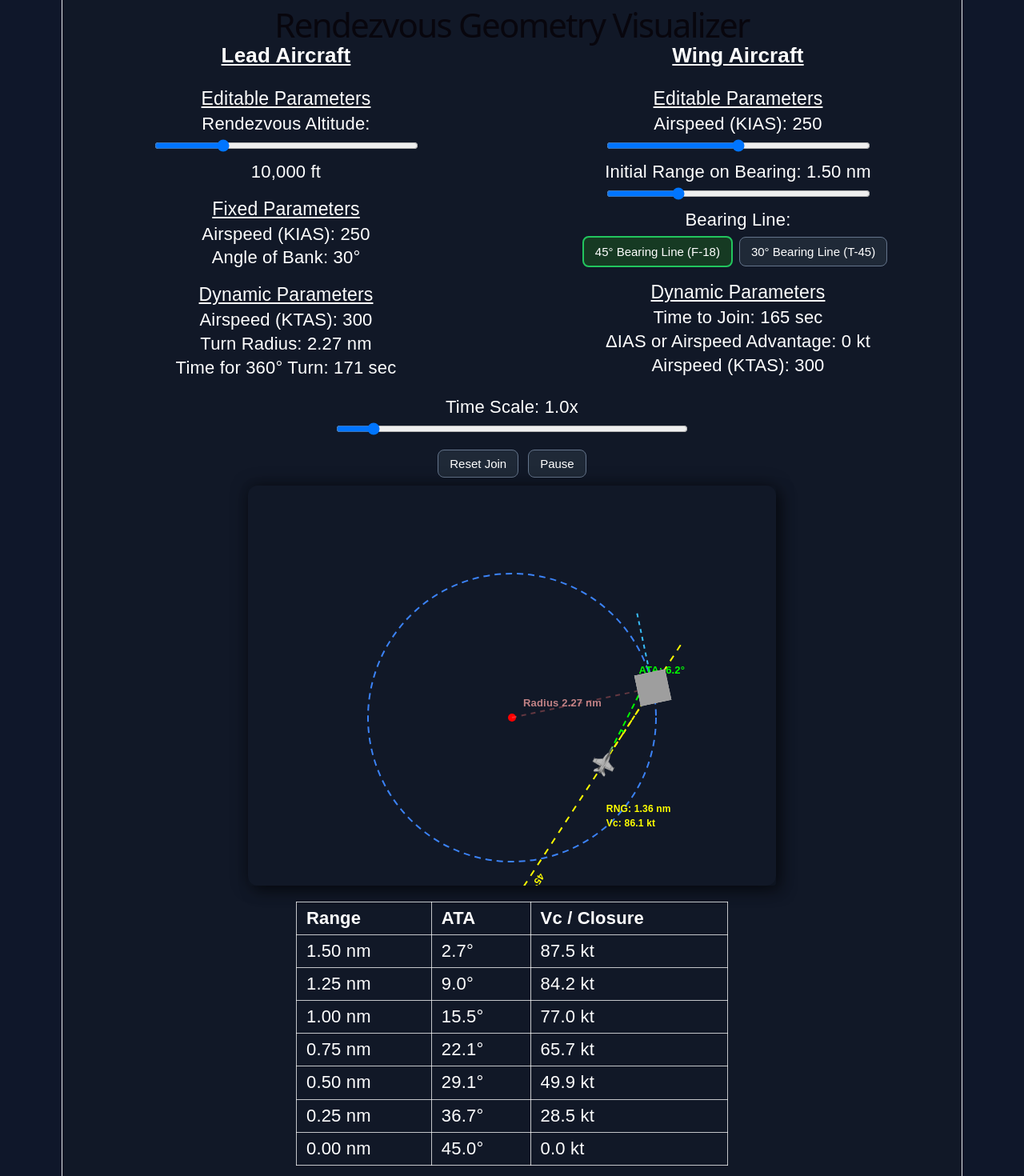
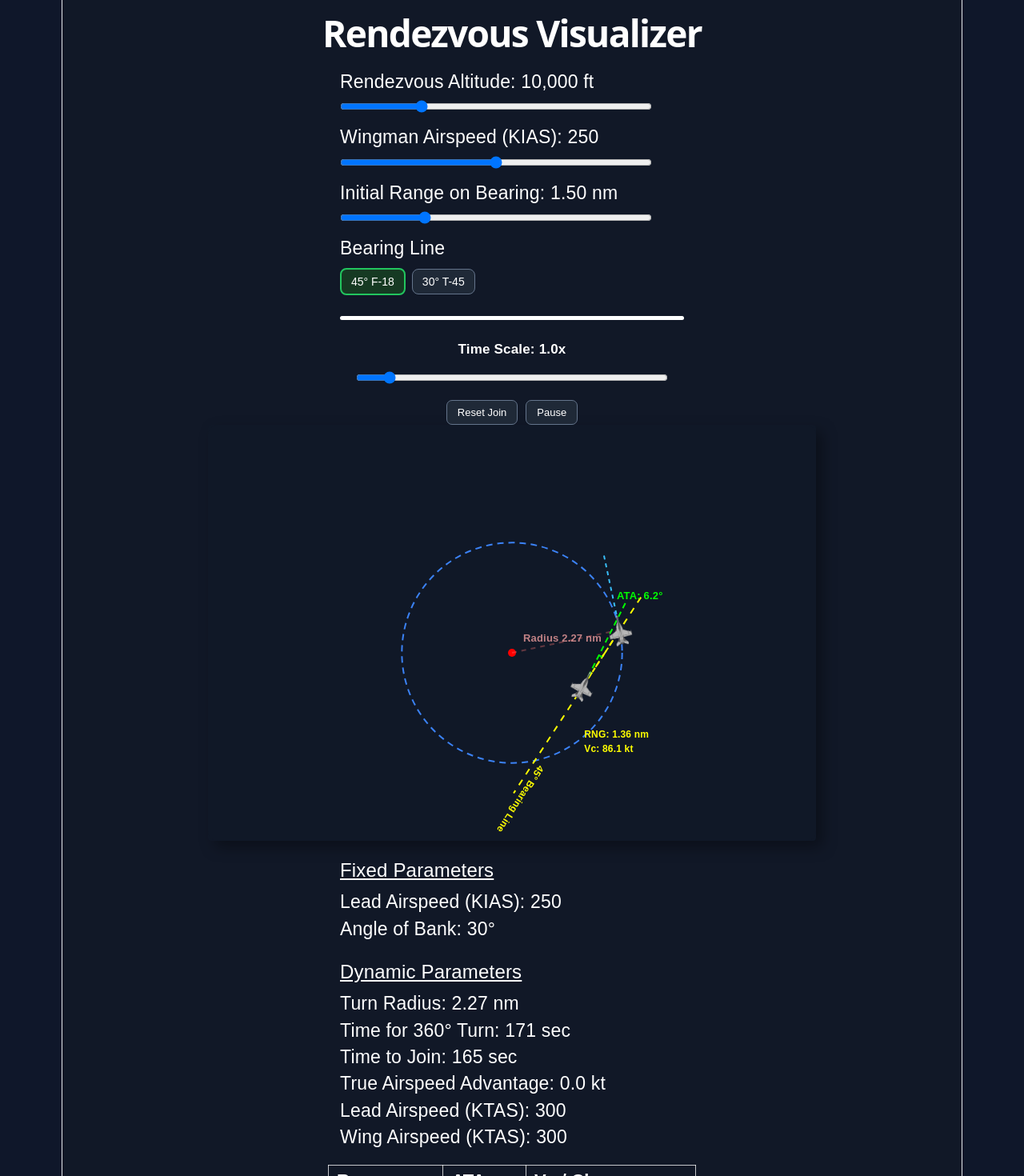
Before and after one commit to rpt20/RendezvousVisualizerTool, a React (Vite) app: page / in a window 1280 px wide. Shown: the top 1470 px of the page at 80% size. Built offline with nearby package versions, Linux system fonts and the light colour scheme; grey boxes are pictures that could not be loaded.

Commit message:
UI fixes

```diff
--- a/src/App.css
+++ b/src/App.css
@@ -21,5 +21,5 @@ body {
 svg {
   background: #111827;
   border-radius: 12px;
-  box-shadow: 0 0 20px rgba(0, 0, 0, 0.5);
+  box-shadow: 0 0 20px rgba(0, 0, 0, 0);
 }
--- a/src/App.tsx
+++ b/src/App.tsx
@@ -1,15 +1,14 @@
 import { useEffect, useMemo, useState } from "react";
 import "./App.css";
+import superHornet from "./assets/super-hornet.png";
 
 type BearingMode = "F-18" | "T-45";
 
 export default function App() {
   const centerX = 330;
-  const centerY = 290;
+  const centerY = 285;
 
   const SPRITE_OFFSET = 90;
-  const BASE_PIXELS_PER_NM = 100;
-
   const leadKIAS = 250;
   const bankAngle = 30;
   const g = 32.174;
@@ -36,23 +35,38 @@ export default function App() {
     return x;
   }
 
+  function clamp(value: number, min: number, max: number) {
+    return Math.max(min, Math.min(max, value));
+  }
+
   function headingFromVector(x: number, y: number) {
     return radToDeg(Math.atan2(y, x));
+  }
+
+  function kiasToKtas(kias: number, altitudeFt: number) {
+    return kias * (1 + (altitudeFt / 1000) * 0.02);
+  }
+
+  function turnRadiusNmFromKtas(ktas: number) {
+    const speedFps = ktas * 1.68781;
+
+    const radiusFt =
+      (speedFps * speedFps) /
+      (g * Math.tan(deg(bankAngle)));
+
+    return radiusFt / 6076.12;
   }
 
   // =========================
   // AIRSPEED / TURN PHYSICS
   // =========================
 
-  const leadKTAS = leadKIAS * (1 + (leadAltitude / 1000) * 0.02);
-  const wingKTAS = wingKIAS * (1 + (leadAltitude / 1000) * 0.02);
+  const leadKTAS = kiasToKtas(leadKIAS, leadAltitude);
+  const wingKTAS = kiasToKtas(wingKIAS, leadAltitude);
 
-  const leadSpeedFps = leadKTAS * 1.68781;
+  const trueAirspeedAdvantage = wingKTAS - leadKTAS;
 
-  const turnRadiusFt =
-    (leadSpeedFps * leadSpeedFps) / (g * Math.tan(deg(bankAngle)));
-
-  const turnRadiusNm = turnRadiusFt / 6076.12;
+  const turnRadiusNm = turnRadiusNmFromKtas(leadKTAS);
 
   const turnRateRadPerHour = leadKTAS / turnRadiusNm;
   const turnRateRadPerSecond = turnRateRadPerHour / 3600;
@@ -60,13 +74,29 @@ export default function App() {
 
   const orbitPeriodSeconds = 360 / turnRateDegPerSecond;
 
-  // Circle continues to shrink / expand as altitude changes.
-  const pixelsPerNm = Math.min(
-    BASE_PIXELS_PER_NM,
-    180 / Math.max(turnRadiusNm, 1)
+  // Smooth display scaling from 0 ft to 40,000 ft.
+  // The real turn radius still drives the math, but the displayed circle
+  // smoothly grows as altitude increases instead of snapping/clamping.
+  const minDisplayRadiusPx = 120;
+  const maxDisplayRadiusPx = 210;
+
+  const radiusAt0FtNm = turnRadiusNmFromKtas(kiasToKtas(leadKIAS, 0));
+  const radiusAt40000FtNm = turnRadiusNmFromKtas(
+    kiasToKtas(leadKIAS, 40000)
   );
 
-  const orbitRadiusPx = turnRadiusNm * pixelsPerNm;
+  const radiusDisplayRatio = clamp(
+    (turnRadiusNm - radiusAt0FtNm) /
+      (radiusAt40000FtNm - radiusAt0FtNm),
+    0,
+    1
+  );
+
+  const orbitRadiusPx =
+    minDisplayRadiusPx +
+    (maxDisplayRadiusPx - minDisplayRadiusPx) * radiusDisplayRatio;
+
+  const pixelsPerNm = orbitRadiusPx / turnRadiusNm;
 
   // =========================
   // LEAD POSITION / HEADING
@@ -110,9 +140,6 @@ export default function App() {
     const wingPostX = xRel;
     const wingPostY = yRel - turnRadiusNm;
 
-    // VRAD:
-    // velocity required to remain fixed on the rotating bearing line
-    // with zero closure.
     const vradX = -wingPostY * turnRateRadPerHour;
     const vradY = wingPostX * turnRateRadPerHour;
     const vradKt = Math.hypot(vradX, vradY);
@@ -229,7 +256,10 @@ export default function App() {
           return r;
         }
 
-        return Math.max(0, r - (geo.closureKt / 3600) * dt * timeScale);
+        return Math.max(
+          0,
+          r - (geo.closureKt / 3600) * dt * timeScale
+        );
       });
     }, 30);
 
@@ -280,7 +310,7 @@ export default function App() {
   const wingY = currentGeo.wingY;
   const wingHeading = currentGeo.wingHeadingScreen;
 
-  //const joined = rangeNm <= 0.01;
+  const joined = rangeNm <= 0.01;
 
   // =========================
   // SVG GEOMETRY
@@ -371,7 +401,6 @@ export default function App() {
   const ataDegreesLabelY =
     wingNoseY + Math.sin(deg(ataLabelOffsetHeading)) * 12;
 
-  // RNG label behind the wingman's right stabilator.
   const rngAftOffset = 58;
   const rngRightOffset = 30;
 
@@ -397,95 +426,98 @@ export default function App() {
     background: "#111827",
     color: "white",
     fontFamily: "Arial, sans-serif",
-    padding: "18px 28px",
+    padding: "18px 18px 42px",
     boxSizing: "border-box",
+    overflowX: "hidden",
   };
 
   const titleStyle: React.CSSProperties = {
     textAlign: "center",
-    fontSize: 42,
-    fontWeight: 400,
-    margin: "0 0 12px 0",
+    fontSize: 46,
+    fontWeight: 800,
+    color: "white",
+    margin: "0 0 22px 0",
+    lineHeight: 1,
+    whiteSpace: "nowrap",
   };
 
-  const topGridStyle: React.CSSProperties = {
-    display: "grid",
-    gridTemplateColumns: "1fr 1fr",
-    gap: 90,
-    maxWidth: 1040,
-    margin: "0 auto 20px auto",
+  const centerColumnStyle: React.CSSProperties = {
+    width: "min(760px, 100%)",
+    margin: "0 auto",
   };
 
-  const panelTitleStyle: React.CSSProperties = {
-    fontSize: 26,
-    fontWeight: 700,
-    textDecoration: "underline",
-    textAlign: "center",
-    marginBottom: 28,
-  };
-
-  const sectionHeaderStyle: React.CSSProperties = {
-    fontSize: 23,
-    textDecoration: "underline",
-    margin: "18px 0 4px 0",
+  const editableTopStyle: React.CSSProperties = {
+    width: "min(430px, 100%)",
+    margin: "0 auto 18px auto",
+    textAlign: "left",
   };
 
   const textStyle: React.CSSProperties = {
-    fontSize: 22,
-    lineHeight: 1.35,
+    fontSize: 23,
+    lineHeight: 1.45,
+    textAlign: "left",
   };
 
   const sliderStyle: React.CSSProperties = {
     width: "100%",
-    maxWidth: 330,
-    margin: "4px 0 10px 0",
+    maxWidth: 390,
+    margin: "6px 0 14px",
+    display: "block",
+  };
+
+  const smallSliderStyle: React.CSSProperties = {
+    width: "min(390px, 100%)",
+    margin: "14px auto 16px",
+    display: "block",
   };
 
   const buttonStyle = (active: boolean): React.CSSProperties => ({
-    padding: "9px 14px",
+    padding: "7px 12px",
     borderRadius: 8,
     border: active ? "2px solid #22c55e" : "1px solid #64748b",
     background: active ? "#163a23" : "#1f2937",
     color: "white",
     cursor: "pointer",
-    fontSize: 15,
+    fontSize: 14,
     marginRight: 8,
-    marginTop: 6,
+    marginTop: 8,
   });
 
+  const dividerStyle: React.CSSProperties = {
+    height: 5,
+    background: "white",
+    width: "min(430px, 100%)",
+    margin: "26px auto 24px",
+    borderRadius: 3,
+  };
+
   const simControlStyle: React.CSSProperties = {
-    maxWidth: 660,
-    margin: "8px auto 10px auto",
     textAlign: "center",
+    margin: "0 auto 0",
+  };
+
+  const timeScaleLabelStyle: React.CSSProperties = {
+    fontSize: 17,
+    fontWeight: 800,
+    textAlign: "center",
+    marginBottom: 8,
   };
 
   const simButtonStyle: React.CSSProperties = {
-    padding: "8px 14px",
-    borderRadius: 8,
+    padding: "7px 13px",
+    borderRadius: 7,
     border: "1px solid #64748b",
     background: "#1f2937",
     color: "white",
     cursor: "pointer",
-    fontSize: 15,
-    margin: "8px 6px 0 6px",
-  };
-
-  const tableStyle: React.CSSProperties = {
-    margin: "20px auto 24px auto",
-    borderCollapse: "collapse",
-    minWidth: 540,
-    fontSize: 22,
-  };
-
-  const cellStyle: React.CSSProperties = {
-    border: "1px solid rgba(255,255,255,0.75)",
-    padding: "7px 12px",
-    textAlign: "left",
+    fontSize: 13,
+    margin: "4px 5px 0",
   };
 
   const graphicWrapStyle: React.CSSProperties = {
-    width: 660,
-    height: 500,
+    width: "100%",
+    maxWidth: "760px",
+    height: "520px",
     margin: "0 auto",
     background: "#101827",
     boxShadow: "8px 8px 18px rgba(0,0,0,0.35)",
@@ -493,6 +525,34 @@ export default function App() {
     display: "flex",
     justifyContent: "center",
     alignItems: "center",
+    overflow: "hidden",
+  };
+
+  const paramBlockStyle: React.CSSProperties = {
+    width: "min(430px, 100%)",
+    margin: "22px auto 0",
+    textAlign: "left",
+  };
+
+  const sectionHeaderStyle: React.CSSProperties = {
+    fontSize: 24,
+    textDecoration: "underline",
+    margin: "18px 0 8px 0",
+    lineHeight: 1.25,
+    textAlign: "left",
+  };
+
+  const tableStyle: React.CSSProperties = {
+    margin: "18px auto 0",
+    borderCollapse: "collapse",
+    width: "min(460px, 100%)",
+    fontSize: 22,
+  };
+
+  const cellStyle: React.CSSProperties = {
+    border: "1px solid rgba(255,255,255,0.75)",
+    padding: "6px 10px",
+    textAlign: "left",
   };
 
   // =========================
@@ -501,15 +561,14 @@ export default function App() {
 
   return (
     <div style={pageStyle}>
-      <h1 style={titleStyle}>Rendezvous Geometry Visualizer</h1>
+      <h1 style={titleStyle}>Rendezvous Visualizer</h1>
 
-      <div style={topGridStyle}>
-        {/* LEAD COLUMN */}
-        <div>
-          <div style={panelTitleStyle}>Lead Aircraft</div>
-
-          <div style={sectionHeaderStyle}>Editable Parameters</div>
-          <div style={textStyle}>Rendezvous Altitude:</div>
+      <main style={centerColumnStyle}>
+        {/* TOP EDITABLE PARAMETERS */}
+        <div style={editableTopStyle}>
+          <div style={textStyle}>
+            Rendezvous Altitude: {leadAltitude.toLocaleString()} ft
+          </div>
           <input
             style={sliderStyle}
             type="range"
@@ -519,27 +578,8 @@ export default function App() {
             value={leadAltitude}
             onChange={(e) => setLeadAltitude(Number(e.target.value))}
           />
-          <div style={textStyle}>{leadAltitude.toLocaleString()} ft</div>
 
-          <div style={sectionHeaderStyle}>Fixed Parameters</div>
-          <div style={textStyle}>Airspeed (KIAS): {leadKIAS}</div>
-          <div style={textStyle}>Angle of Bank: {bankAngle}°</div>
-
-          <div style={sectionHeaderStyle}>Dynamic Parameters</div>
-          <div style={textStyle}>Airspeed (KTAS): {Math.round(leadKTAS)}</div>
-          <div style={textStyle}>Turn Radius: {turnRadiusNm.toFixed(2)} nm</div>
-          <div style={textStyle}>
-            Time for 360° Turn: {orbitPeriodSeconds.toFixed(0)} sec
-          </div>
-        </div>
-
-        {/* WING COLUMN */}
-        <div>
-          <div style={panelTitleStyle}>Wing Aircraft</div>
-
-          <div style={sectionHeaderStyle}>Editable Parameters</div>
-
-          <div style={textStyle}>Airspeed (KIAS): {wingKIAS}</div>
+          <div style={textStyle}>Wingman Airspeed (KIAS): {wingKIAS}</div>
           <input
             style={sliderStyle}
             type="range"
@@ -562,39 +602,31 @@ export default function App() {
             onChange={(e) => setSpawnNm(Number(e.target.value))}
           />
 
-          <div style={textStyle}>Bearing Line:</div>
+          <div style={textStyle}>Bearing Line</div>
           <button
             onClick={() => setBearingMode("F-18")}
             style={buttonStyle(bearingMode === "F-18")}
           >
-            45° Bearing Line (F-18)
+            45° F-18
           </button>
           <button
             onClick={() => setBearingMode("T-45")}
             style={buttonStyle(bearingMode === "T-45")}
           >
-            30° Bearing Line (T-45)
+            30° T-45
           </button>
-
-          <div style={sectionHeaderStyle}>Dynamic Parameters</div>
-          <div style={textStyle}>
-            Time to Join:{" "}
-            {estimatedJoinSeconds === null
-              ? "Stabilizes"
-              : `${estimatedJoinSeconds.toFixed(0)} sec`}
-          </div>
-          <div style={textStyle}>
-            ΔIAS or Airspeed Advantage: {wingKIAS - leadKIAS} kt
-          </div>
-          <div style={textStyle}>Airspeed (KTAS): {Math.round(wingKTAS)}</div>
-        </div>
         </div>
 
-      {/* SIM CONTROLS CENTERED ABOVE GRAPHIC */}
+        <div style={dividerStyle} />
+
+        {/* TIME CONTROLS */}
         <div style={simControlStyle}>
-        <div style={textStyle}>Time Scale: {timeScale.toFixed(1)}x</div>
+          <div style={timeScaleLabelStyle}>
+            Time Scale: {timeScale.toFixed(1)}x
+          </div>
+
           <input
-          style={{ ...sliderStyle, maxWidth: 440 }}
+            style={smallSliderStyle}
             type="range"
             min="0.1"
             max="10"
@@ -603,7 +635,6 @@ export default function App() {
             onChange={(e) => setTimeScale(Number(e.target.value))}
           />
 
-        <div>
           <button onClick={resetJoin} style={simButtonStyle}>
             Reset Join
           </button>
@@ -612,10 +643,21 @@ export default function App() {
             {paused ? "Resume" : "Pause"}
           </button>
         </div>
-      </div>
 
+        {/* GRAPHIC */}
         <div style={graphicWrapStyle}>
-        <svg width="660" height="500">
+          <svg
+            width="100%"
+            height="100%"
+            viewBox="0 0 660 520"
+            preserveAspectRatio="xMidYMid meet"
+            style={{
+              display: "block",
+              maxWidth: "100%",
+              height: "100%",
+              background: "#101827",
+            }}
+          >
             {/* Orbit */}
             <circle
               cx={centerX}
@@ -748,7 +790,7 @@ export default function App() {
             {/* Lead aircraft */}
             <g transform={`translate(${leadX},${leadY})`}>
               <image
-              href="${import.meta.env.BASE_URL}/super hornet_transparent background.png"
+                href={superHornet}
                 x={-20}
                 y={-20}
                 width={40}
@@ -760,7 +802,7 @@ export default function App() {
             {/* Wingman aircraft */}
             <g transform={`translate(${wingX},${wingY})`}>
               <image
-              href="/super hornet_transparent background.png"
+                href={superHornet}
                 x={-20}
                 y={-20}
                 width={40}
@@ -771,7 +813,34 @@ export default function App() {
           </svg>
         </div>
 
-      {/* TABLE BELOW GRAPHIC */}
+        {/* FIXED PARAMETERS */}
+        <div style={paramBlockStyle}>
+          <div style={sectionHeaderStyle}>Fixed Parameters</div>
+          <div style={textStyle}>Lead Airspeed (KIAS): {leadKIAS}</div>
+          <div style={textStyle}>Angle of Bank: {bankAngle}°</div>
+        </div>
+
+        {/* DYNAMIC PARAMETERS */}
+        <div style={paramBlockStyle}>
+          <div style={sectionHeaderStyle}>Dynamic Parameters</div>
+          <div style={textStyle}>Turn Radius: {turnRadiusNm.toFixed(2)} nm</div>
+          <div style={textStyle}>
+            Time for 360° Turn: {orbitPeriodSeconds.toFixed(0)} sec
+          </div>
+          <div style={textStyle}>
+            Time to Join:{" "}
+            {estimatedJoinSeconds === null
+              ? "Stabilizes"
+              : `${estimatedJoinSeconds.toFixed(0)} sec`}
+          </div>
+          <div style={textStyle}>
+            True Airspeed Advantage: {trueAirspeedAdvantage.toFixed(1)} kt
+          </div>
+          <div style={textStyle}>Lead Airspeed (KTAS): {Math.round(leadKTAS)}</div>
+          <div style={textStyle}>Wing Airspeed (KTAS): {Math.round(wingKTAS)}</div>
+        </div>
+
+        {/* TABLE */}
         <table style={tableStyle}>
           <thead>
             <tr>
@@ -788,13 +857,16 @@ export default function App() {
               return (
                 <tr key={r}>
                   <td style={cellStyle}>{r.toFixed(2)} nm</td>
-                <td style={cellStyle}>{geo.antennaTrainAngle.toFixed(1)}°</td>
+                  <td style={cellStyle}>
+                    {geo.antennaTrainAngle.toFixed(1)}°
+                  </td>
                   <td style={cellStyle}>{geo.closureKt.toFixed(1)} kt</td>
                 </tr>
               );
             })}
           </tbody>
         </table>
+      </main>
     </div>
   );
 }
```
Also changed, not shown: src/assets/super-hornet.png (added). Lines whose indentation alone changed are shown as unchanged.
